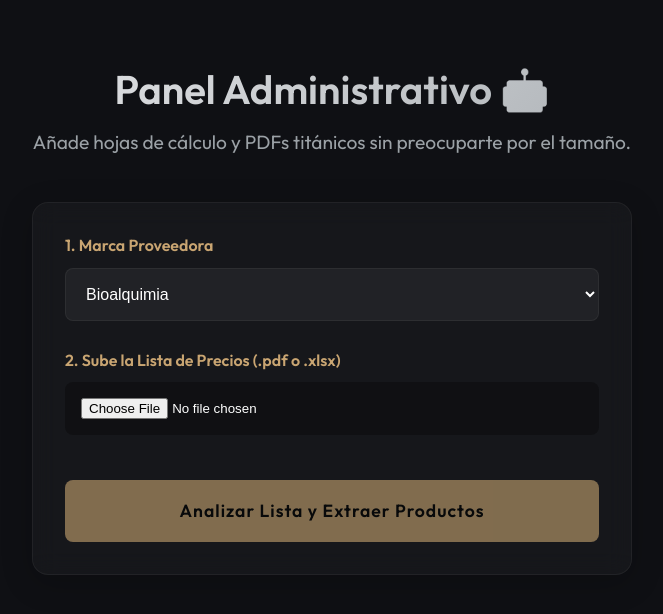
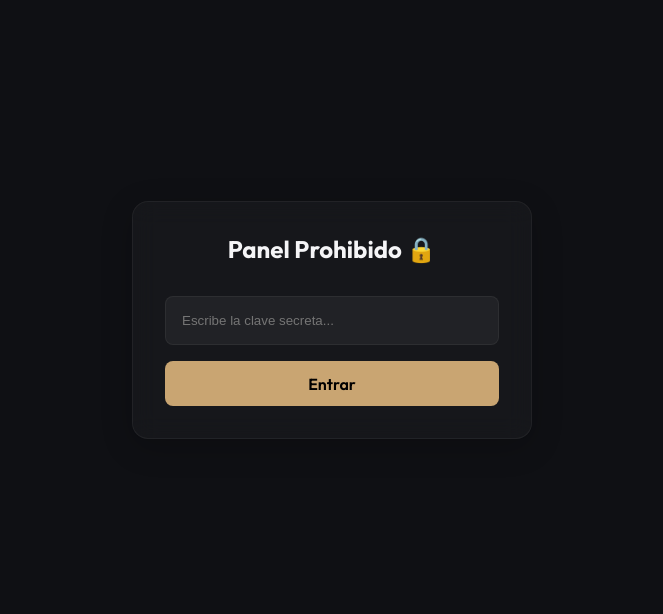
Before and after one commit to dariodecicilia-cyber/ventas-dermas, a Next.js app: page /admin in a window 1280 px wide. Shown: the top 614 px of the page, without its empty margins (308-971 px from the left). Built offline with nearby package versions, Linux system fonts and the light colour scheme.

Commit message:
Protección por contraseña del panel administrativo

```diff
--- a/src/app/admin/page.tsx
+++ b/src/app/admin/page.tsx
@@ -11,6 +11,45 @@ export default function AdminPage() {
   const [results, setResults] = useState<Product[]>([]);
   const [error, setError] = useState('');
   const [saveStatus, setSaveStatus] = useState('');
+  const [isAuthenticated, setIsAuthenticated] = useState(false);
+  const [passInput, setPassInput] = useState('');
+  const [authError, setAuthError] = useState('');
+
+  const handleLogin = async (e: React.FormEvent) => {
+    e.preventDefault();
+    const res = await fetch('/api/auth/verify', {
+      method: 'POST',
+      headers: { 'Content-Type': 'application/json' },
+      body: JSON.stringify({ password: passInput })
+    });
+    if (res.ok) {
+      setIsAuthenticated(true);
+      setAuthError('');
+    } else {
+      setAuthError('Contraseña incorrecta');
+    }
+  };
+
+  if (!isAuthenticated) {
+    return (
+      <div className="container" style={{ padding: '4rem 1.5rem', display: 'flex', justifyContent: 'center', alignItems: 'center', minHeight: '80vh' }}>
+        <div className="glass-card" style={{ maxWidth: '400px', width: '100%', padding: '2rem', textAlign: 'center' }}>
+          <h2 style={{ marginBottom: '2rem' }}>Panel Prohibido 🔒</h2>
+          <form onSubmit={handleLogin} style={{ display: 'flex', flexDirection: 'column', gap: '1rem' }}>
+            <input
+              type="password"
+              placeholder="Escribe la clave secreta..."
+              value={passInput}
+              onChange={e => setPassInput(e.target.value)}
+              style={{ padding: '1rem', background: 'rgba(255,255,255,0.05)', border: '1px solid var(--glass-border)', color: '#fff', borderRadius: '8px', outline: 'none' }}
+            />
+            <button className="btn-primary" type="submit">Entrar</button>
+            {authError && <p style={{ color: '#ff4d4f', fontSize: '0.9rem' }}>{authError}</p>}
+          </form>
+        </div>
+      </div>
+    );
+  }
 
   const handleUpload = async () => {
     if (!file) return;
```
Also changed, not shown: src/app/api/auth/verify/route.ts (added, +16 -0 lines).
